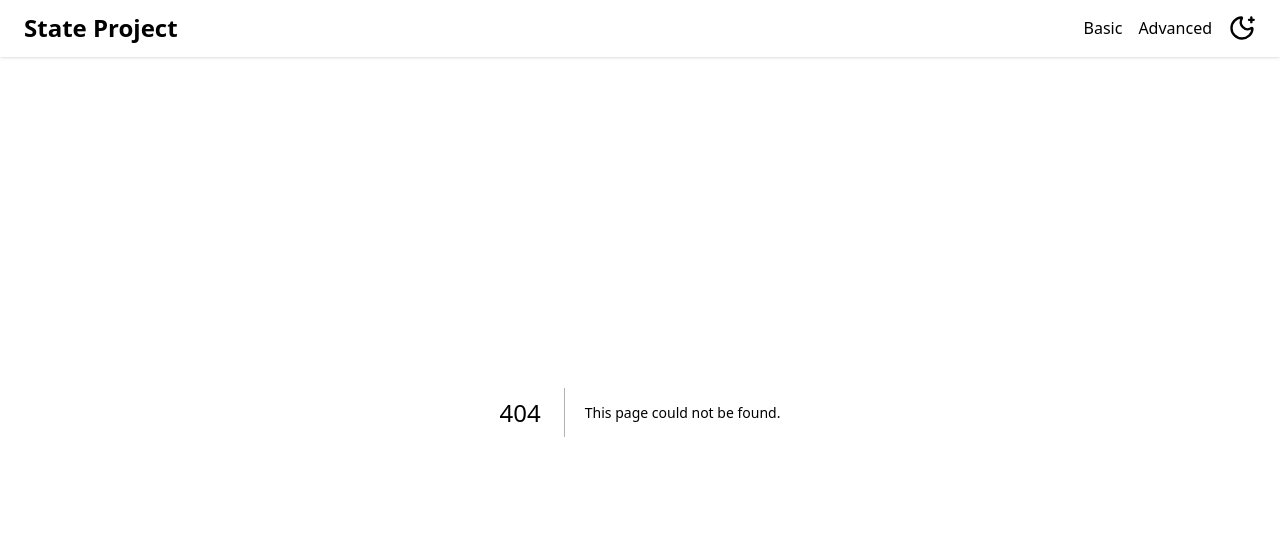
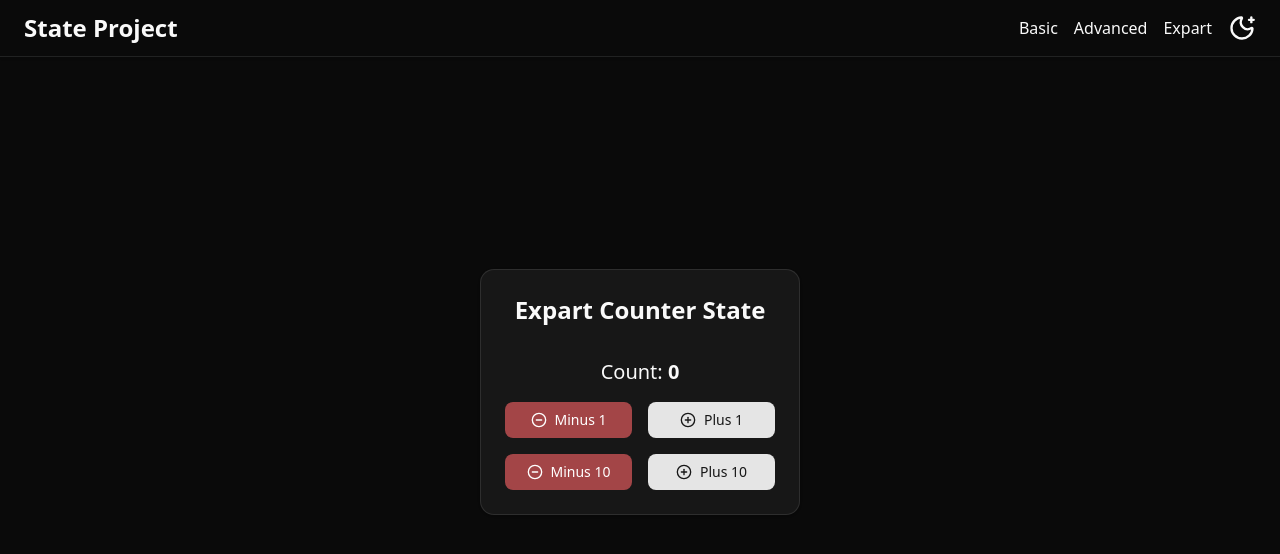
Before and after one commit to rgrjoy-prog23/state-project, a Next.js app: page /expart in a window 1280 px wide. Before the commit this address had no page. Shown: the top 554 px of the page. Built offline with nearby package versions, Linux system fonts and the light colour scheme.

Commit message:
Expart Counter State part 1 done

```diff
--- /dev/null
+++ b/src/app/expart/page.tsx
@@ -0,0 +1,26 @@
+import ExpartCounter from "@/components/ExpartCounter";
+import { Card, CardHeader, CardTitle } from "@/components/shadcnui/card";
+import { Metadata } from "next";
+
+export const metadata: Metadata = {
+	title: "Expart | Counter State App",
+	description: "Expart Counter State App",
+};
+
+const page = () => {
+	return (
+		<section className="grid h-[95dvh] place-items-center">
+			<Card className="w-xs">
+				<CardHeader>
+					<CardTitle className="text-center text-2xl font-semibold">
+						Expart Counter State
+					</CardTitle>
+				</CardHeader>
+
+				<ExpartCounter />
+			</Card>
+		</section>
+	);
+};
+
+export default page;
--- /dev/null
+++ b/src/components/ExpartCounter.tsx
@@ -0,0 +1,72 @@
+"use client";
+
+import { MinusCircleIcon, PlusCircleIcon } from "lucide-react";
+import { Button } from "./shadcnui/button";
+import { Card, CardContent, CardHeader, CardTitle } from "./shadcnui/card";
+import { useState } from "react";
+
+const ExpartCounter = () => {
+	const [count, setCount] = useState(0);
+
+	const plus = () => {
+		if (count < 100) {
+			setCount(count + 1);
+		}
+	};
+
+	const minus = () => {
+		if (count > 0) {
+			setCount(count - 1);
+		}
+	};
+
+	const plusTen = () => {
+		if (count < 100) {
+			setCount(count + 10);
+		}
+	};
+
+	const minusTen = () => {
+		if (count > 10) {
+			setCount(count - 10);
+		}
+	};
+
+	return (
+		<CardContent className="space-y-4">
+			<div className="text-center text-xl">
+				Count: <span className="font-bold">{count}</span>
+			</div>
+
+			<div className="grid grid-cols-2 gap-4">
+				<Button
+					variant={"destructive"}
+					className="cursor-pointer"
+					onClick={minus}>
+					<MinusCircleIcon /> Minus 1
+				</Button>
+
+				<Button
+					className="cursor-pointer"
+					onClick={plus}>
+					<PlusCircleIcon /> Plus 1
+				</Button>
+
+				<Button
+					variant={"destructive"}
+					className="cursor-pointer"
+					onClick={minusTen}>
+					<MinusCircleIcon /> Minus 10
+				</Button>
+
+				<Button
+					className="cursor-pointer"
+					onClick={plusTen}>
+					<PlusCircleIcon /> Plus 10
+				</Button>
+			</div>
+		</CardContent>
+	);
+};
+
+export default ExpartCounter;
--- a/src/components/Header/Header.tsx
+++ b/src/components/Header/Header.tsx
@@ -18,6 +18,7 @@ const Header = () => {
 				<nav className="flex items-center gap-4">
 					<Link href={"/"}>Basic</Link>
 					<Link href={"/advanced"}>Advanced</Link>
+					<Link href={"/expart"}>Expart</Link>
 
 					<ThemeToggleButton />
 				</nav>
```
